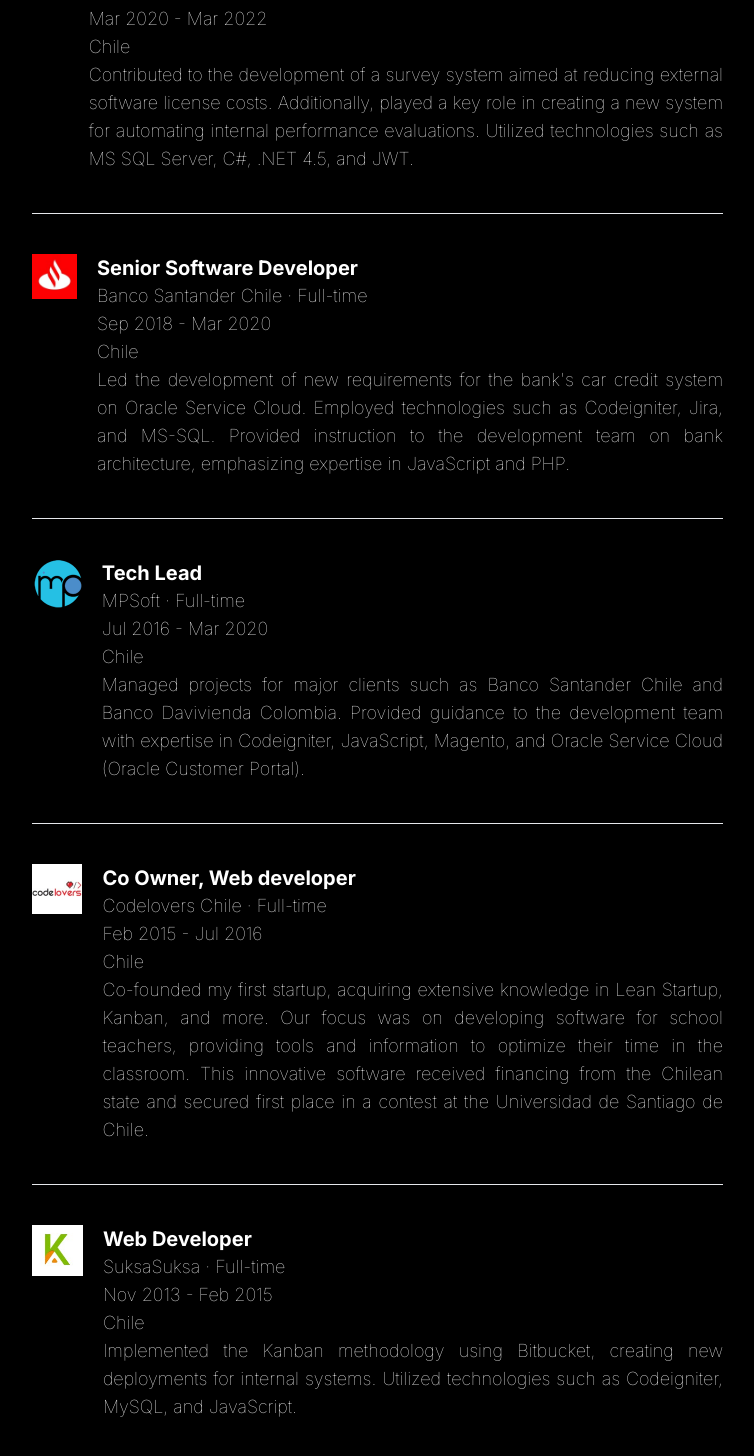
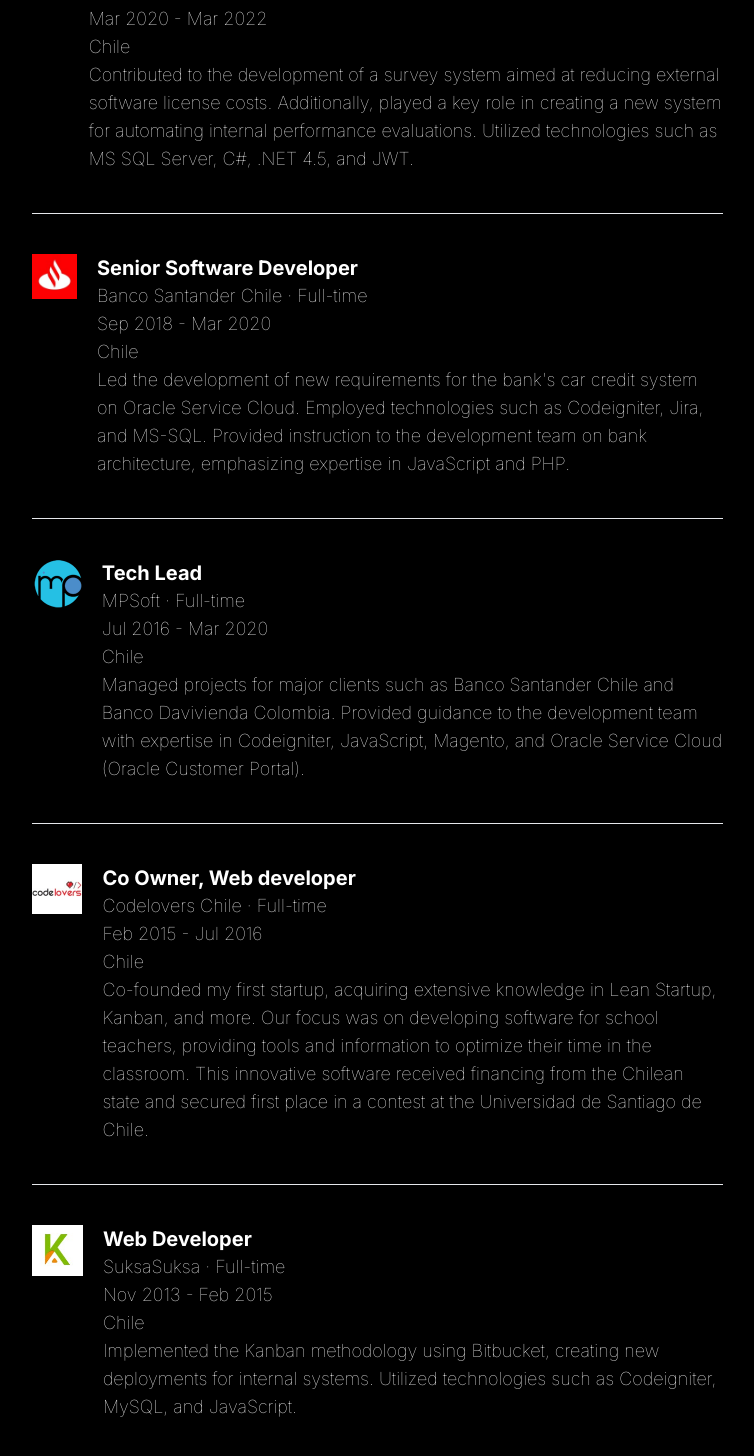
Before and after one commit to chilleno/portfolio, a Next.js app: page /cv in a window 1280 px wide. Shown: the part 1136-2592 px from the top of the page, without its empty margins (261-1015 px from the left). Built offline with nearby package versions, Linux system fonts and the light colour scheme.

Commit message:
feat: remove text-justify

```diff
--- a/src/app/cv/Components/Experience.tsx
+++ b/src/app/cv/Components/Experience.tsx
@@ -6,8 +6,8 @@
 
 let className = {
     main: {
-        dark: "min-h-screen flex flex-row pt-20 sm:px-12 sm:text-justify text-xl font-thin text-white",
-        light: "min-h-screen flex flex-row pt-20 sm:px-12 sm:text-justify text-xl font-thin text-black",
+        dark: "min-h-screen flex flex-row pt-20 sm:px-12 text-xl font-thin text-white",
+        light: "min-h-screen flex flex-row pt-20 sm:px-12 text-xl font-thin text-black",
     },
 };
 
@@ -29,7 +29,7 @@
                         <h1 className="text-lg">Imagemaker · Full-time</h1>
                         <h1 className="text-lg">Mar 2022 - Dec 2023</h1>
                         <h1 className="text-lg">Chile</h1>
-                        <p className="text-lg text-justify">
+                        <p className="text-lg ">
                             <b>Scotiabank</b>, República Dominicana based company project:
                             Developing features for insurance inscription. Technologies: React.JS, HTML, CSS, Node.JS, Scrum.
                             <br />
@@ -57,7 +57,7 @@
                         <h1 className="text-lg">Sercotec · Full-time</h1>
                         <h1 className="text-lg">Mar 2020 - Mar 2022</h1>
                         <h1 className="text-lg">Chile</h1>
-                        <p className="text-lg text-justify">
+                        <p className="text-lg">
                             Contributed to the development of a survey system aimed at reducing external software license costs. Additionally, played a key role in creating a new system for automating internal performance evaluations. Utilized technologies such as MS SQL Server, C#, .NET 4.5, and JWT.
                         </p>
                     </div>
@@ -75,7 +75,7 @@
                         <h1 className="text-lg">Banco Santander Chile · Full-time</h1>
                         <h1 className="text-lg">Sep 2018 - Mar 2020</h1>
                         <h1 className="text-lg">Chile</h1>
-                        <p className="text-lg text-justify">
+                        <p className="text-lg ">
                             Led the development of new requirements for the bank&apos;s car credit system on Oracle Service Cloud. Employed technologies such as Codeigniter, Jira, and MS-SQL. Provided instruction to the development team on bank architecture, emphasizing expertise in JavaScript and PHP.
                         </p>
                     </div>
@@ -93,7 +93,7 @@
                         <h1 className="text-lg">MPSoft · Full-time</h1>
                         <h1 className="text-lg">Jul 2016 - Mar 2020</h1>
                         <h1 className="text-lg">Chile</h1>
-                        <p className="text-lg text-justify">
+                        <p className="text-lg ">
                             Managed projects for major clients such as Banco Santander Chile and Banco Davivienda Colombia. Provided guidance to the development team with expertise in Codeigniter, JavaScript, Magento, and Oracle Service Cloud (Oracle Customer Portal).
                         </p>
                     </div>
@@ -111,7 +111,7 @@
                         <h1 className="text-lg">Codelovers Chile · Full-time</h1>
                         <h1 className="text-lg">Feb 2015 - Jul 2016</h1>
                         <h1 className="text-lg">Chile</h1>
-                        <p className="text-lg text-justify">
+                        <p className="text-lg ">
                             Co-founded my first startup, acquiring extensive knowledge in Lean Startup, Kanban, and more. Our focus was on developing software for school teachers, providing tools and information to optimize their time in the classroom. This innovative software received financing from the Chilean state and secured first place in a contest at the Universidad de Santiago de Chile.
                         </p>
                     </div>
@@ -129,7 +129,7 @@
                         <h1 className="text-lg">SuksaSuksa · Full-time</h1>
                         <h1 className="text-lg">Nov 2013 - Feb 2015</h1>
                         <h1 className="text-lg">Chile</h1>
-                        <p className="text-lg text-justify">
+                        <p className="text-lg ">
                             Implemented the Kanban methodology using Bitbucket, creating new deployments for internal systems. Utilized technologies such as Codeigniter, MySQL, and JavaScript.
                         </p>
                     </div>
```
